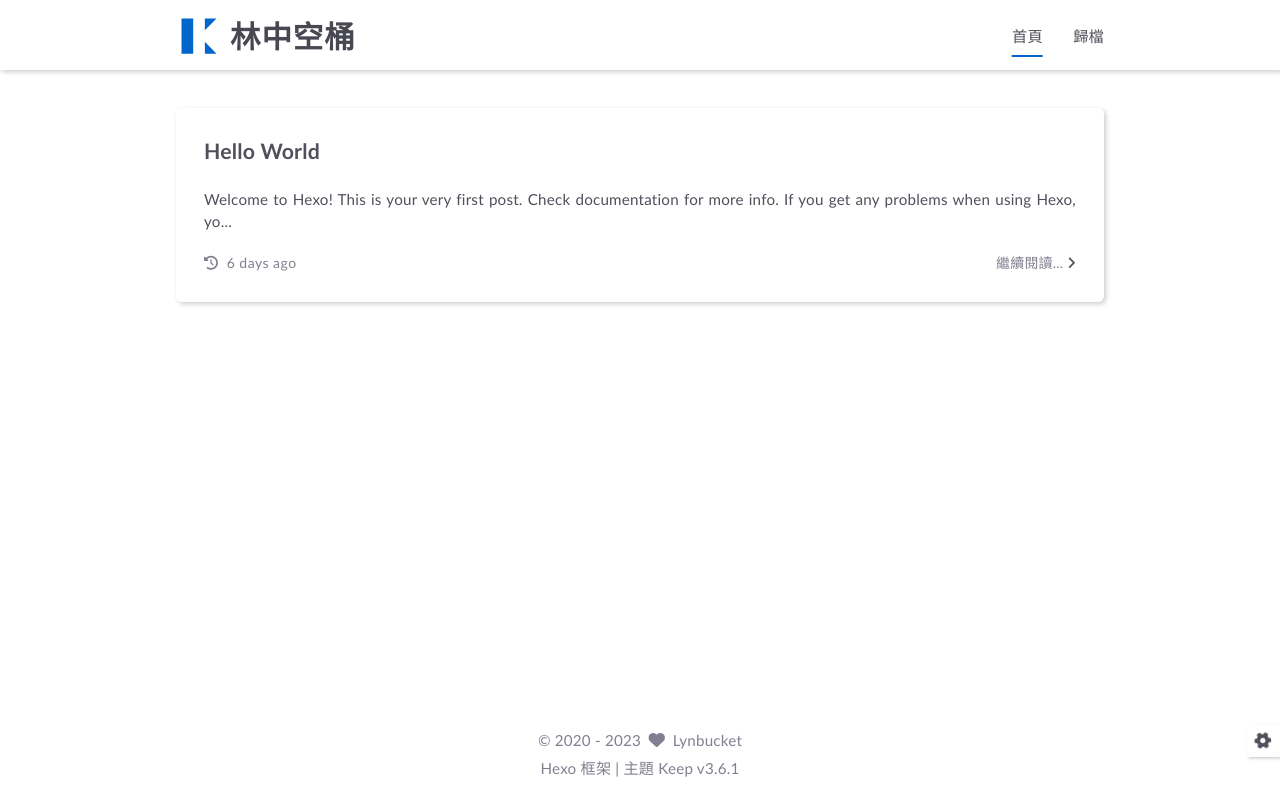
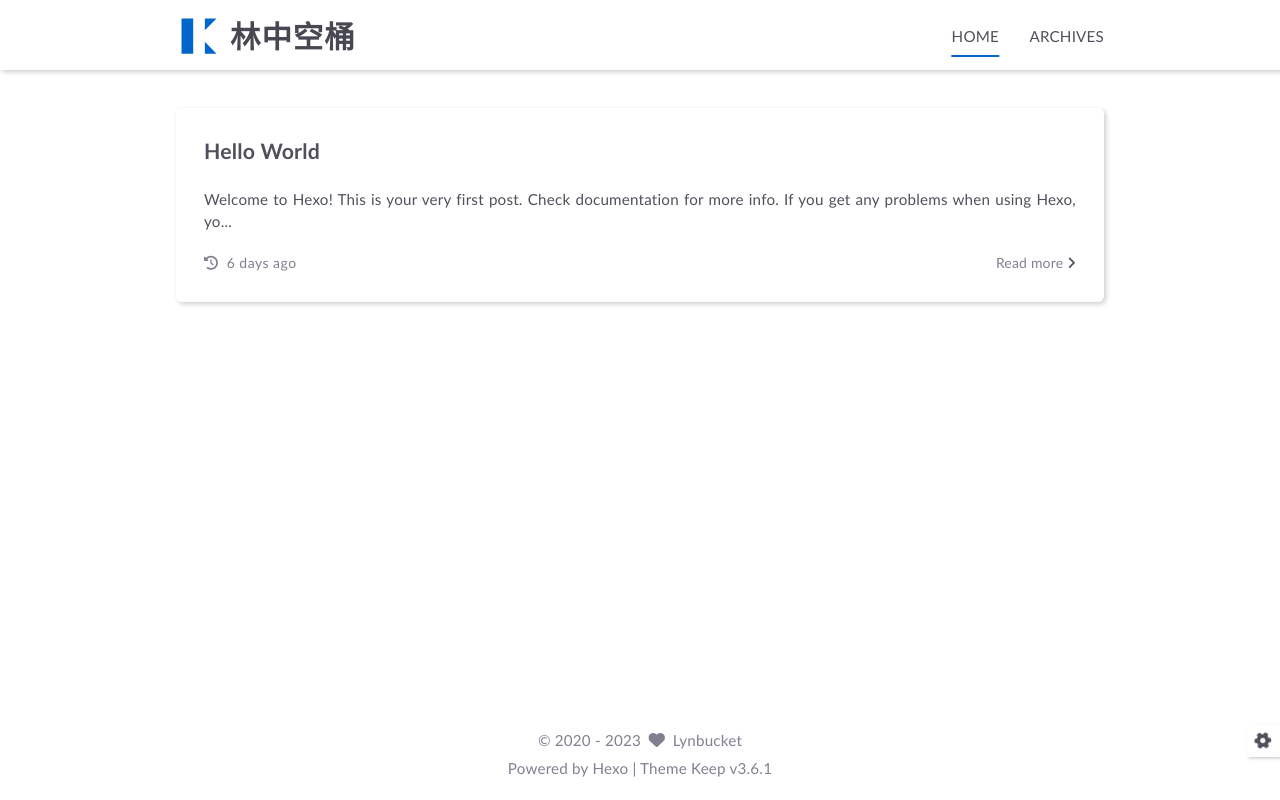
Before and after one commit to LynBucket/LynBucket.github.io, a plain HTML site: page index.html in a window 1280 px wide. Drawn offline with Linux system fonts and the light colour scheme.

Commit message:
Site updated: 2023-03-22 11:49:02

```diff
--- a/index.html
+++ b/index.html
@@ -76,7 +76,7 @@
                             <a class="active"
                                href="/"
                             >
-                                首頁
+                                HOME
                             </a>
                         </li>
 
@@ -84,7 +84,7 @@
                             <a class=""
                                href="/archives"
                             >
-                                歸檔
+                                ARCHIVES
                             </a>
                         </li>
 
@@ -105,12 +105,12 @@
 
                 <li class="drawer-menu-item flex-center">
                     <a class="active"
-                       href="/">首頁</a>
+                       href="/">HOME</a>
                 </li>
 
                 <li class="drawer-menu-item flex-center">
                     <a class=""
-                       href="/archives">歸檔</a>
+                       href="/archives">ARCHIVES</a>
                 </li>
 
         </ul>
@@ -159,7 +159,7 @@
 
     </div>
 
-    <a class="read-more" href="/2023/03/15/hello-world/">繼續閱讀...&nbsp;<i class="fas fa-angle-right"></i></a>
+    <a class="read-more" href="/2023/03/15/hello-world/">Read more&nbsp;<i class="fas fa-angle-right"></i></a>
 </div>
 
             </li>
@@ -199,7 +199,7 @@
         </div>
 
         <div class="theme-info info-item">
-            <a target="_blank" href="https://hexo.io">Hexo</a> 框架&nbsp;|&nbsp;主題&nbsp;<a class="theme-version" target="_blank" href="https://github.com/XPoet/hexo-theme-keep">Keep v3.6.1</a>
+            Powered by <a target="_blank" href="https://hexo.io">Hexo</a>&nbsp;|&nbsp;Theme&nbsp;<a class="theme-version" target="_blank" href="https://github.com/XPoet/hexo-theme-keep">Keep v3.6.1</a>
         </div>
 
 
```
Also changed, not shown: 2023/03/15/hello-world/index.html (+5 -5 lines), archives/2023/03/index.html (+6 -6 lines), archives/2023/index.html (+6 -6 lines), archives/index.html (+6 -6 lines).
